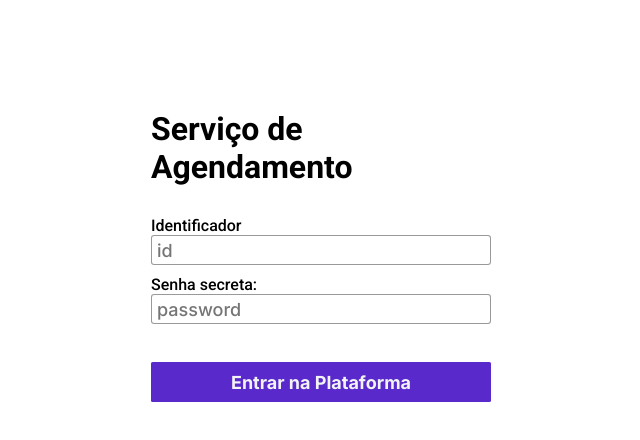
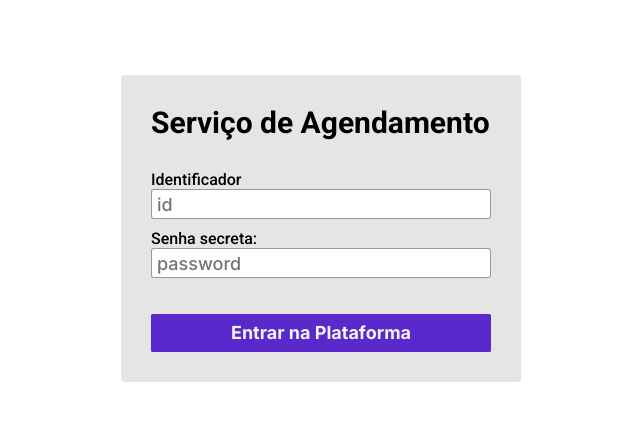
Before and after one commit to schedule-lib/web_orgs, a Next.js app: page / in a window 1280 px wide. Shown: the top 440 px of the page, without its empty margins (319-959 px from the left). Built offline with nearby package versions, Linux system fonts and the light colour scheme.

Commit message:
feat: root font resolved

```diff
--- a/src/styles/Home.module.css
+++ b/src/styles/Home.module.css
@@ -6,7 +6,8 @@
   max-height: 330px;
   width: 100%;
 
-  background: var(--white);
+  background: var(--background-light);
+  border-radius: 0.2rem;
   margin: auto;
   padding: 30px;
   margin-top: 5rem;
--- a/src/styles/globals.css
+++ b/src/styles/globals.css
@@ -33,6 +33,10 @@
   --blue-twitter: #2aa9e0;
 
   --panel-shadow: 0 1px 3px 0 rgba(0, 0, 0, 0.3);
+}
+
+html {
+  font-size: 93.8%;
 }
 
 body,
```
